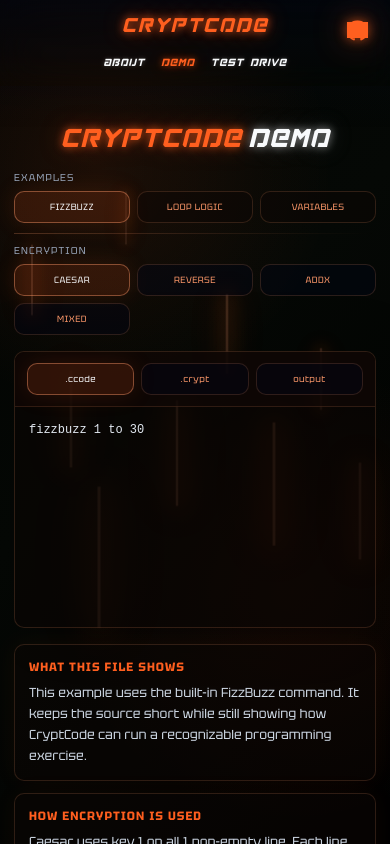
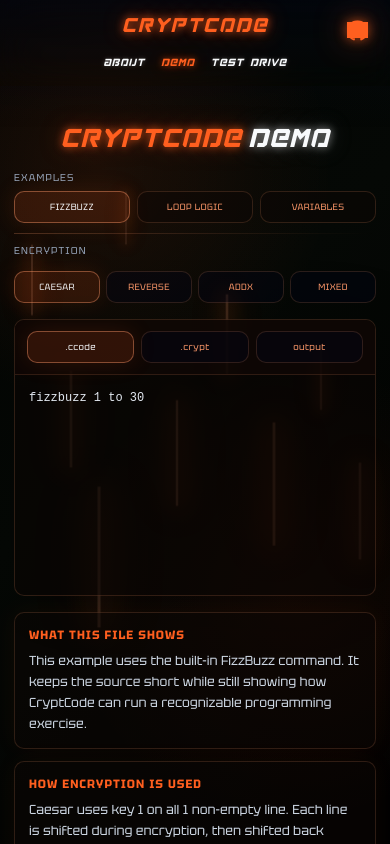
Before and after one commit to rlopez4042/cryptcode-web, an Angular app: page / in a window 390 px wide. Both pictures are taken after a click on the button "Demo". Shown: the top 844 px of the page. Built offline with nearby package versions, Linux system fonts and the light colour scheme; grey boxes are pictures that could not be loaded; a web font is replaced by a local one.

Commit message:
Updated demo.scss
fixed styling bug found while testing

```diff
--- a/src/app/pages/demo/demo.scss
+++ b/src/app/pages/demo/demo.scss
@@ -353,6 +353,28 @@ code {
     text-align: center;
   }
 
+  .algorithm-tabs {
+    width: 100%;
+  }
+
+  .algorithm-tabs p {
+    margin-bottom: 8px;
+  }
+
+  .algorithm-tabs {
+    display: grid;
+    grid-template-columns: repeat(4, minmax(0, 1fr));
+    gap: 6px;
+  }
+
+  .algorithm-tab {
+    min-width: 0;
+    padding: 8px 5px;
+    font-size: 9px;
+    letter-spacing: 0.04em;
+    text-align: center;
+  }
+
   .sidebar-divider {
     margin: 1px 0;
   }
```
